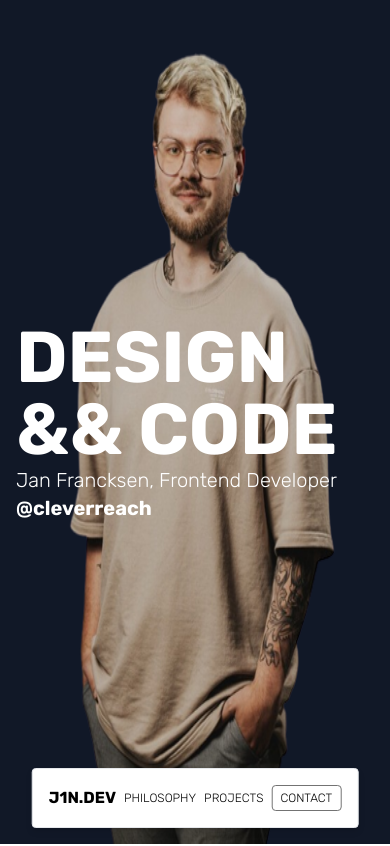
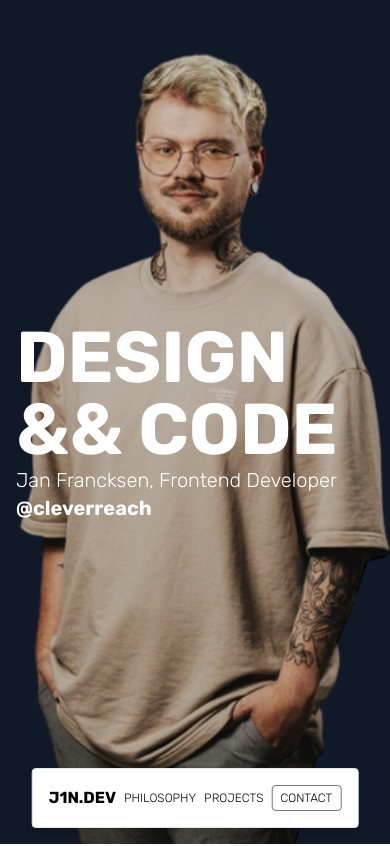
Before and after one commit to JanFrancksen/j1n, a Next.js app: page / in a window 390 px wide. Shown: the top 846 px of the page. Built offline with nearby package versions, Linux system fonts and the light colour scheme.

Commit message:
fix(mobile): fix hero image positon

```diff
--- a/components/hero.tsx
+++ b/components/hero.tsx
@@ -25,11 +25,13 @@ const Hero = () => {
           </a>
         </h2>
       </div>
-      <Image
-        src={me}
-        alt="Jan, a blond guy with glasses, tattoos and a beige shirt."
-        className="absolute right-0 bottom-0 h-full w-auto -z-10"
-      />
+      <div className="absolute right-0 bottom-0 h-full -z-10">
+        <Image
+          src={me}
+          alt="Jan, a blond guy with glasses, tattoos and a beige shirt."
+          className="h-full w-auto aspect-auto object-cover"
+        />
+      </div>
     </section>
   );
 };
```
